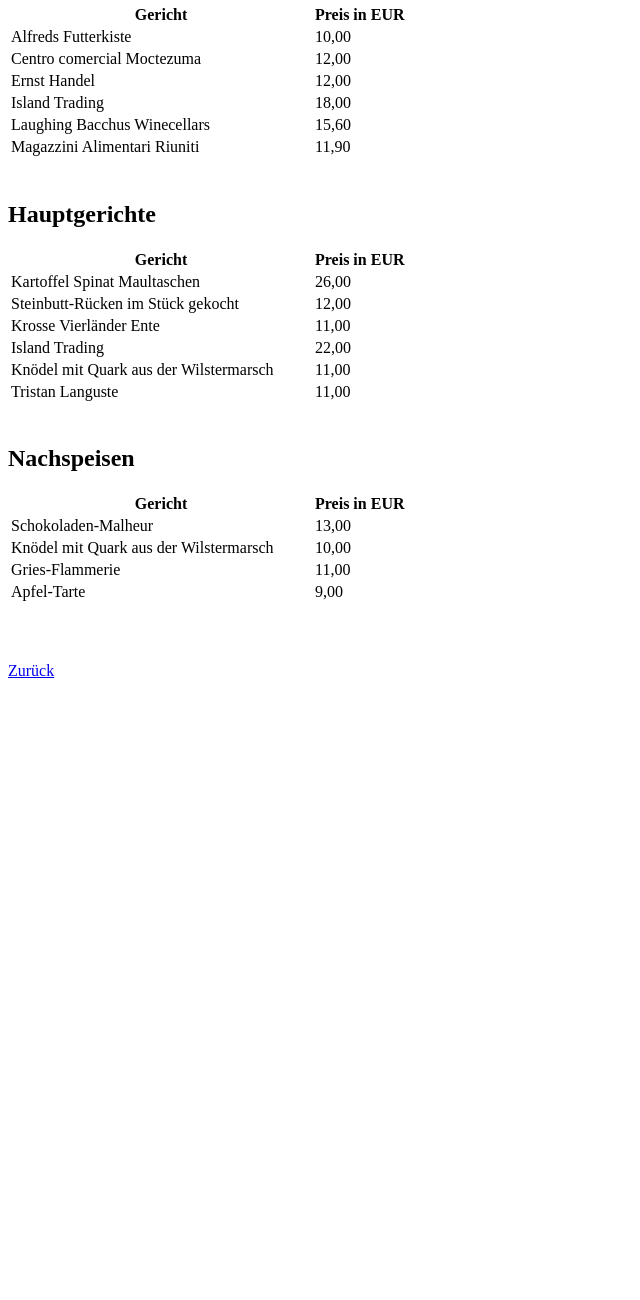
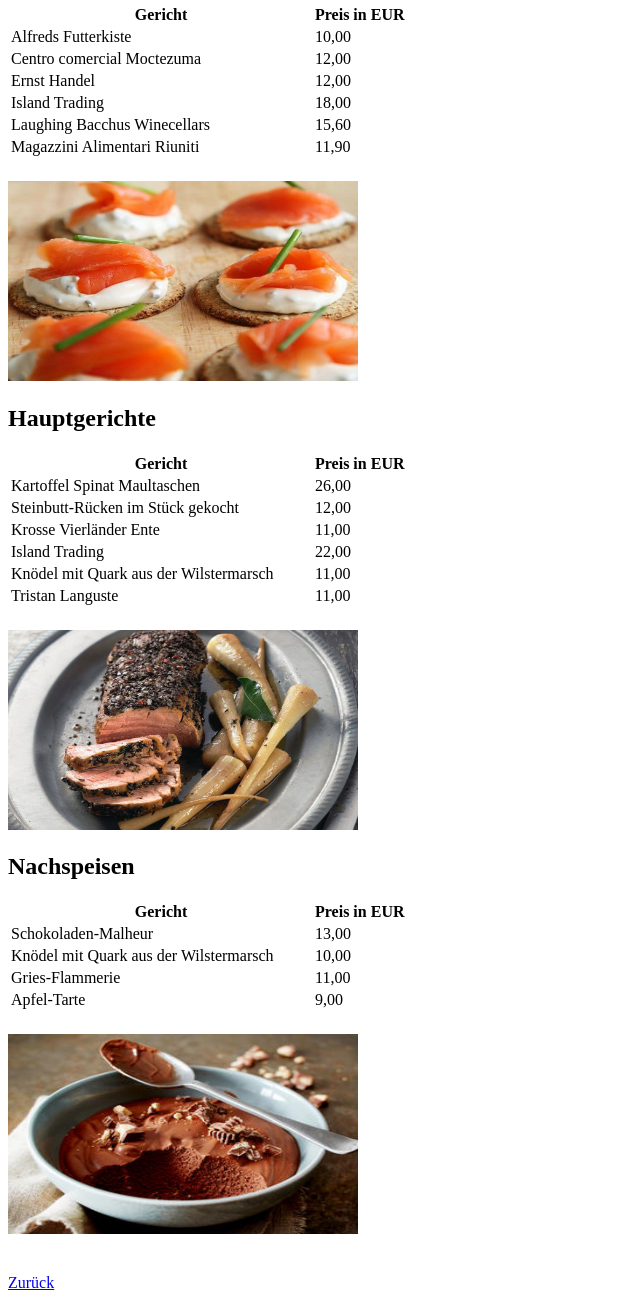
Before and after one commit to lihell/webprojectB1, a plain HTML site: page HTML/Menu.html in a window 1280 px wide. Shown: the part 198-1498 px from the top of the page, without its empty margins (0-640 px from the left). Before the commit the page ends 886 px from the top, so only its background shows below. Drawn offline with Linux system fonts and the light colour scheme.

Commit message:
Added Pictures to Menu

```diff
--- a/HTML/Menu.html
+++ b/HTML/Menu.html
@@ -54,6 +54,7 @@
         <td></td>
       </tr>
     </table>
+    <img src="../ressources/vorspeise.png" height=200 width=350>
   </div>
   <div>
     <h2 id="b">Hauptgerichte</h2>
@@ -96,6 +97,7 @@
         <td></td>
       </tr>
     </table>
+    <img src="../ressources/hauptgericht.png" height=200 width=350>
   </div>
   <div>
     <h2 id="c">Nachspeisen</h2>
@@ -130,6 +132,7 @@
         <td></td>
       </tr>
     </table>
+    <img src="../ressources/nachspeise.png" height=200 width=350>
   </div>
   <br><br>
   <a href="../index.html"> Zurück</a>
```
Also changed, not shown: ressources/hauptgericht.png (added), ressources/nachspeise.png (added), ressources/vorspeise.png (added).
